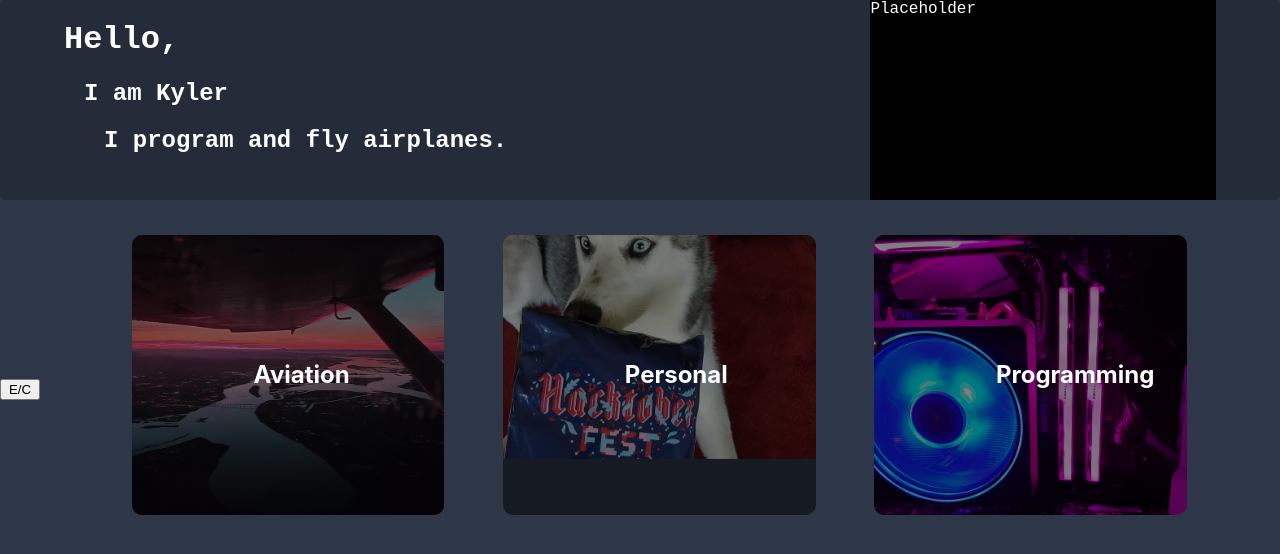
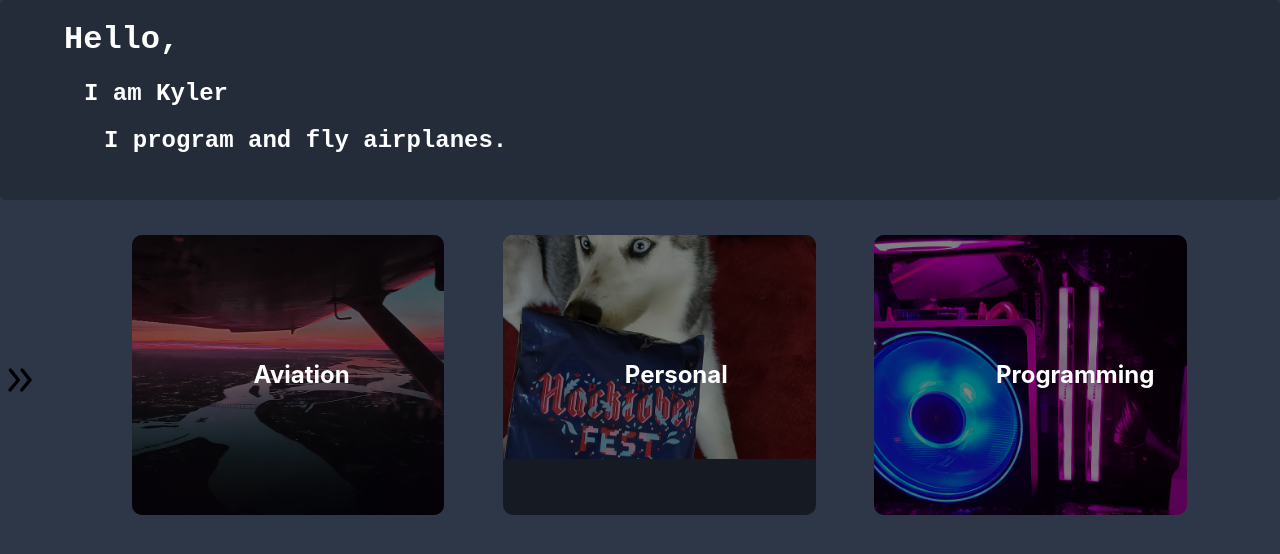
Before and after one commit to fisher60/portfolio, a React (Create React App) app in the folder portfolio/: page / in a window 1280 px wide. Shown: the top 554 px of the page. Built offline with nearby package versions, Linux system fonts and the light colour scheme.

Commit message:
add actual navbar button, remove image from title/intro

```diff
--- a/portfolio/src/components/intro.css
+++ b/portfolio/src/components/intro.css
@@ -16,6 +16,7 @@
     position: relative;
     height: 100%;
     margin: 0 5%;
+    overflow: hidden;
 }
 
 .title-mid{
@@ -35,7 +36,7 @@
 .profile-picture{
     display: inline;
     float: right;
-    height: 100%;
     width: 30%;
     background-color: black;
+    margin-top: -40px;
 }
--- a/portfolio/src/components/intro.jsx
+++ b/portfolio/src/components/intro.jsx
@@ -9,10 +9,6 @@ export default function Intro(){
                     <h2 className="title-mid">I am Kyler</h2>
                     <h2 className="title-bot">I program and fly airplanes.</h2>
                 </div>
-
-                <div className="profile-picture">
-                    <span>Placeholder</span>
-                </div>
             </div>
         </div>
     )
--- a/portfolio/src/components/navbar.css
+++ b/portfolio/src/components/navbar.css
@@ -40,7 +40,12 @@
     position: absolute;
     bottom: 50%;
     width: 40px;
-    transition: margin-left .5s;
+    transition: margin-left .5s, transform 0.5s;
+    border-radius: 0 20% 20% 0;
+}
+
+.collapse-button:hover{
+    background-color: rgba(0, 0, 0, 0.1);
 }
 
 .collapse-button.collapsed{
@@ -49,4 +54,10 @@
 
 .collapse-button.extended{
     margin-left: 65px;
+    -webkit-transform:rotate(180deg);
+    -moz-transform: rotate(180deg);
+    -ms-transform: rotate(180deg);
+    -o-transform: rotate(180deg);
+    transform: rotate(180deg);
+
 }
--- a/portfolio/src/components/navbar.jsx
+++ b/portfolio/src/components/navbar.jsx
@@ -2,6 +2,7 @@ import React, { Component } from 'react';
 import { Link } from 'react-router-dom';
 
 import homeIcon from "./home.png";
+import arrowIcon from "./right-arrow.png";
 import "./navbar.css";
 
 export default class Navbar extends Component{
@@ -24,7 +25,7 @@ export default class Navbar extends Component{
                     </Link>
                 </div>
 
-                <button className={"collapse-button " + this.state.navClass} onClick={this.toggleCollapse}>E/C</button>
+                <img src={arrowIcon} className={"collapse-button " + this.state.navClass} onClick={this.toggleCollapse} alt="Navbar expand/collapse button"/>
 
             </div>
         )
```
Also changed, not shown: portfolio/src/components/right-arrow.png (added), 1 other file (tests, documents, lock files or other folders).
